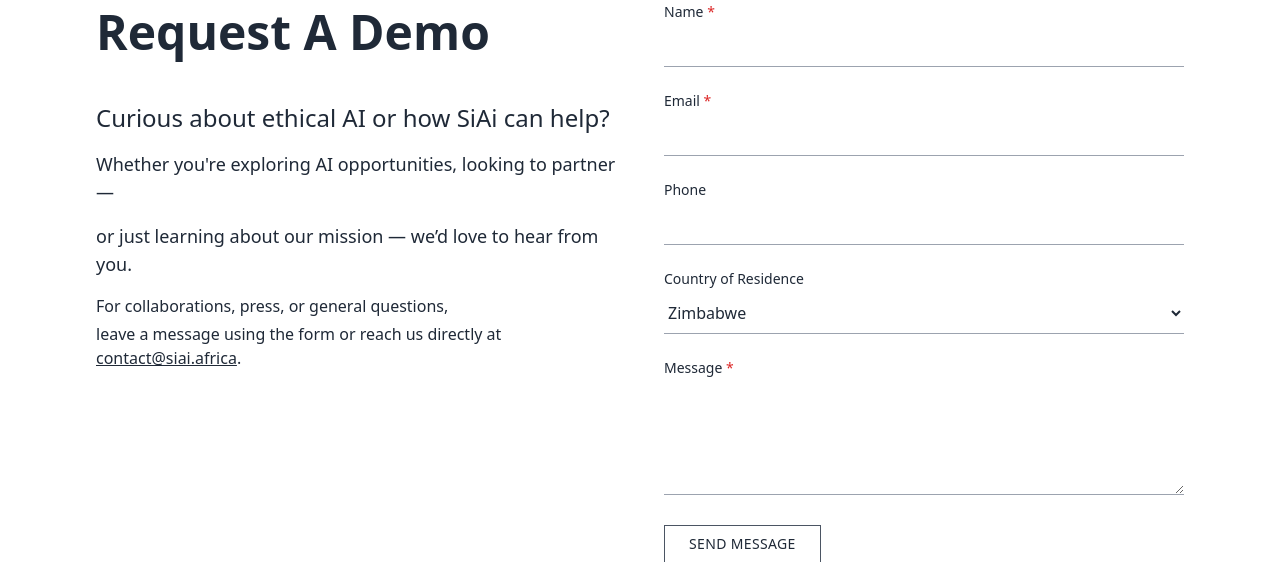
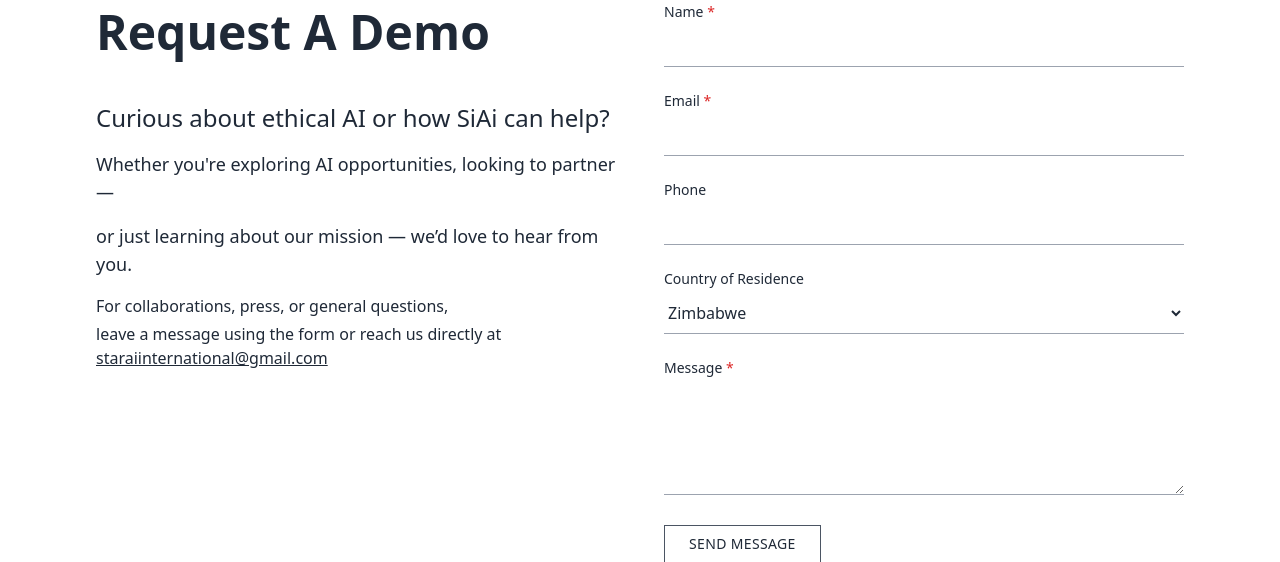
Before and after one commit to StarAI-Team/SiAi, a Flask app: page /contact in a window 1280 px wide. Shown: the part 910-1472 px from the top of the page. Run offline with Flask 3, Linux system fonts and the light colour scheme.

Commit message:
email updated

```diff
--- a/templates/contact.html
+++ b/templates/contact.html
@@ -102,7 +102,7 @@
         </p>
         <p class="text-md">
           leave a message using the form or reach us directly at
-          <a href="mailto:contact@siai.africa" class="underline text-[#3F4F40]">contact@siai.africa</a>.
+          <a href="mailto:staraiinternational@gmail.com" class="underline text-[#3F4F40]">staraiinternational@gmail.com</a>
         </p>
       </div>
 
--- a/templates/index.html
+++ b/templates/index.html
@@ -317,7 +317,7 @@
     </a>
 
     <!-- Contact (scrolls to contact section) -->
-    <a href="#contact" class="hover:text-white transition" title="Contact">
+    <a href="/contact" class="hover:text-white transition" title="Contact">
       <i class="fas fa-envelope"></i>
     </a>
 
```
